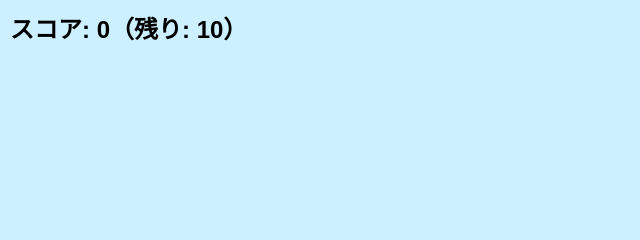
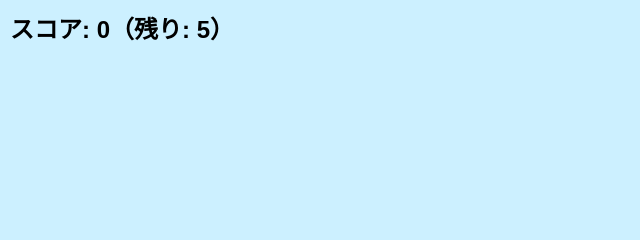
Before and after one commit to kagaai/jumping-game, a plain HTML site: page index.html in a window 1280 px wide. Shown: the top 240 px of the page, 0-640 px from the left. Drawn offline with Linux system fonts and the light colour scheme.

Commit message:
Update index.html

```diff
--- a/index.html
+++ b/index.html
@@ -94,7 +94,7 @@
     let gameState = 'idle';
     let targetGauge = 0.5;
 
-    const maxPlays = 10;
+    const maxPlays = 5;
 
     const characterImage = new Image();
     characterImage.src = 'onsen.png';
@@ -199,4 +199,5 @@
       update();
     };
   </script>
-</
+</body>
+</html>
```
